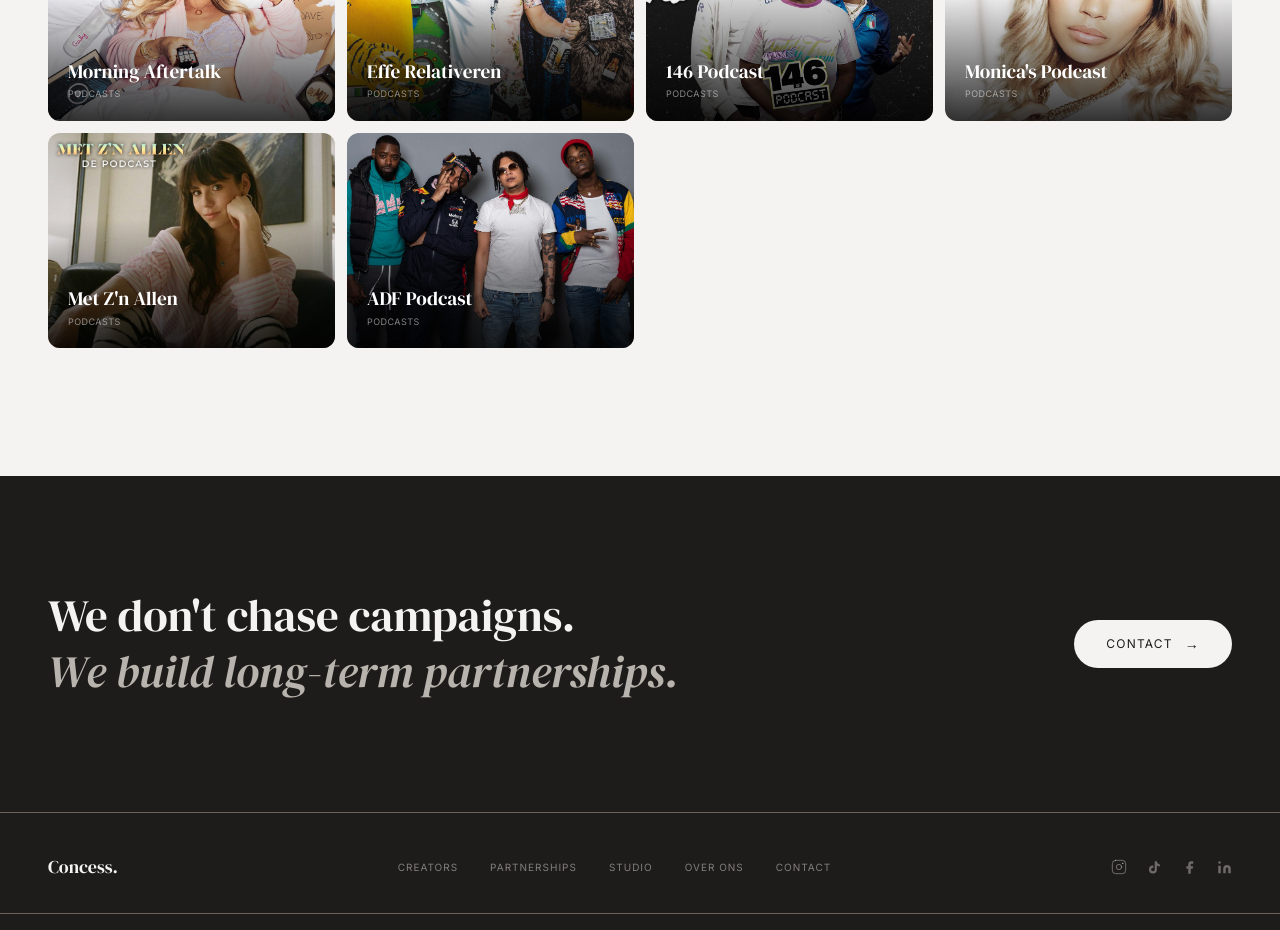
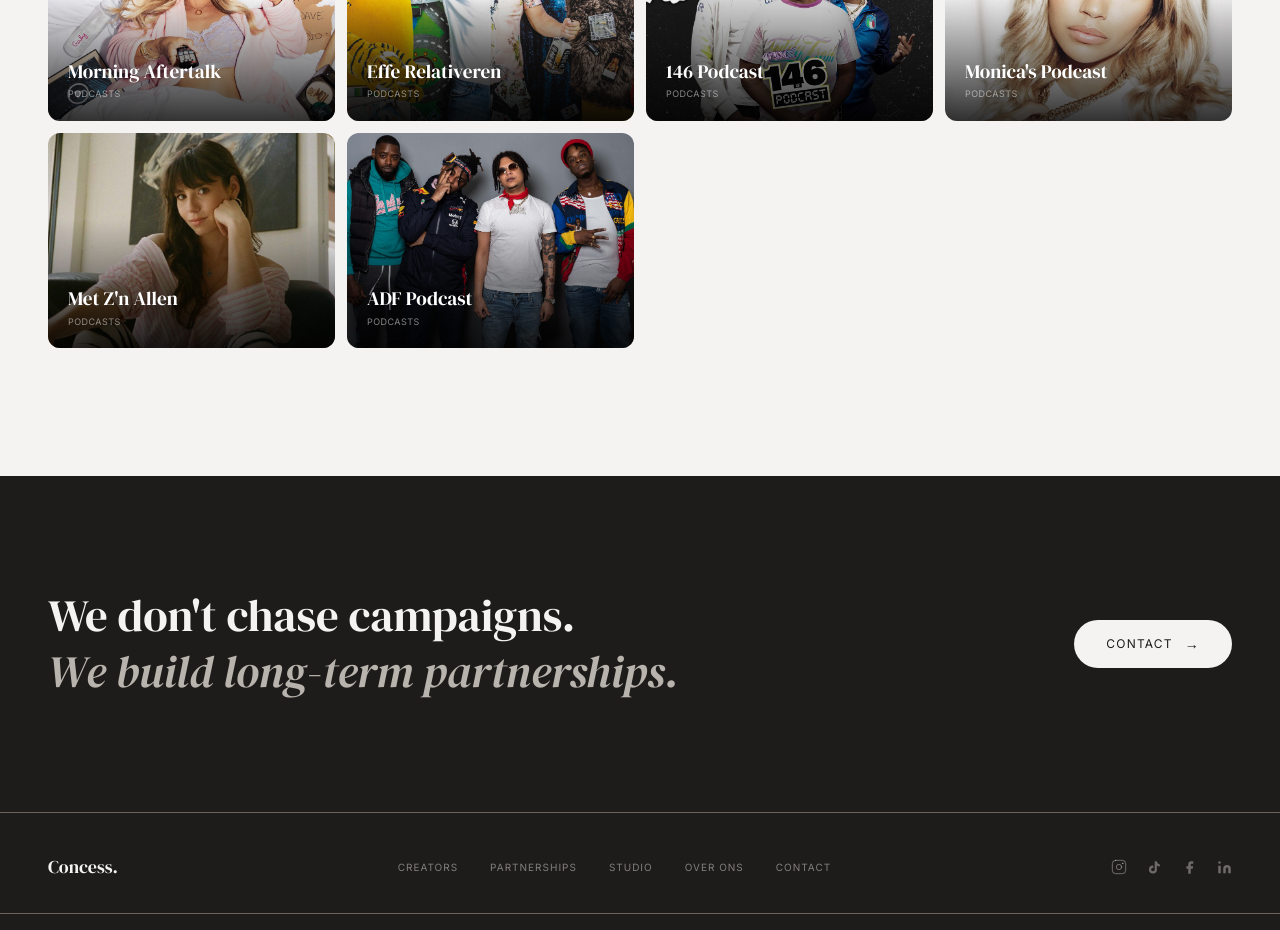
Before and after one commit to xmandysmit-tech/concess-website, a Next.js app: page /studio in a window 1280 px wide. Shown: the part 820-1750 px from the top of the page. Built offline with nearby package versions, Linux system fonts and the light colour scheme; a web font is replaced by a local one.

Commit message:
Met Z'n Allen: tegel vervangen door V2

```diff
--- a/app/data/content.ts
+++ b/app/data/content.ts
@@ -433,7 +433,7 @@ export const studioCases: StudioCase[] = [
     title: "Met Z'n Allen",
     tags: ["Podcasts"],
     year: "2020 – 2021",
-    cover: "/images/Tegels/Metznallen.jpg",
+    cover: "/images/Tegels/Metznallen V2. jpg.jpg",
     gradient: "from-zinc-800 to-zinc-950",
     tagline: "Concess Studio",
     description: "",
```
Also changed, not shown: public/images/Tegels/Metznallen V2. jpg.jpg (added).
